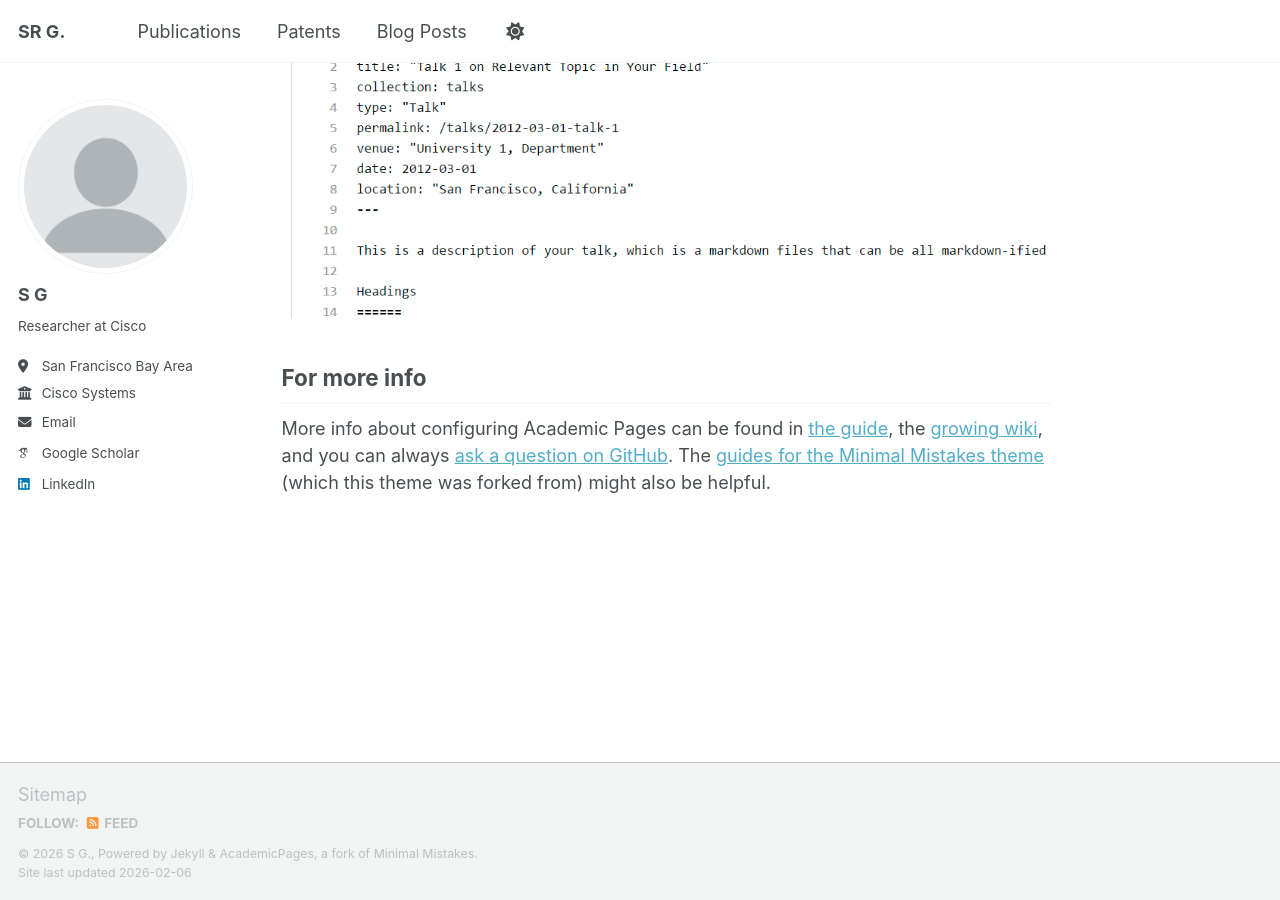
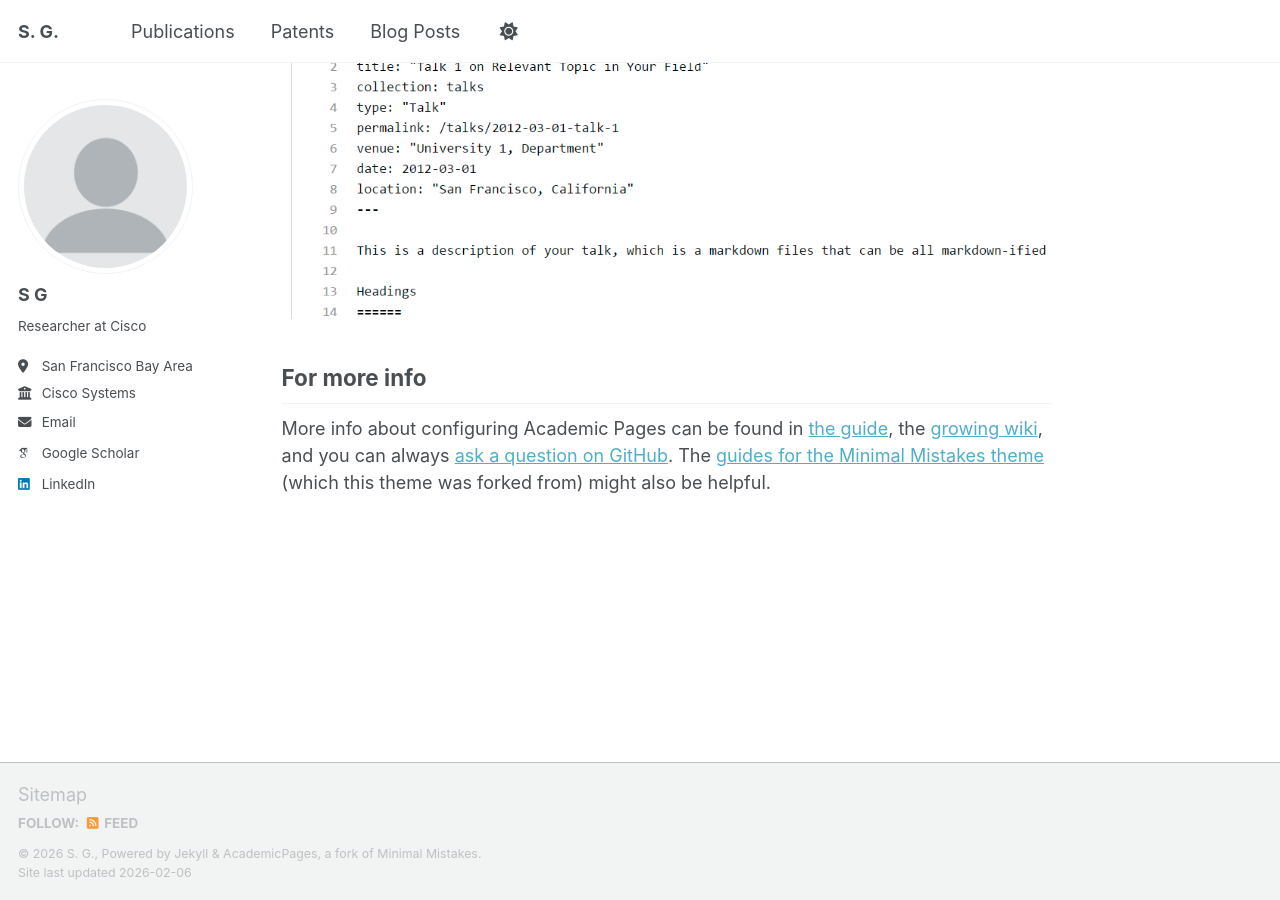
Before and after one commit to srigundavelli/srigundavelli.github.io, a Jekyll site: the page built from _pages/about.md, in a window 1280 px wide and 900 px high, scrolled down 2880 px. Built offline with Jekyll 4.4.1, drawn with Linux system fonts in a browser that asks for light colours; some web fonts are replaced; a script that is not in the unit is left out.

```diff
--- a/_config.yml
+++ b/_config.yml
@@ -9,9 +9,9 @@
 # Basic Site Settings
 locale                   : "en-US"
 site_theme               : "default" # Currently available options are "default", "air"
-title                    : "SR G."
+title                    : "S. G."
 title_separator          : "-"
-name                     : "S G."
+name                     : "S. G."
 description              : "Researcher at Cisco"
 url                      : https://academicpages.github.io # The base hostname & protocol for your site e.g. "https://[your GitHub username].github.io",
                                                            # or if you already have some other page hosted on Github then use "https://[your GitHub username].github.io/[Your Repo Name]"
```
